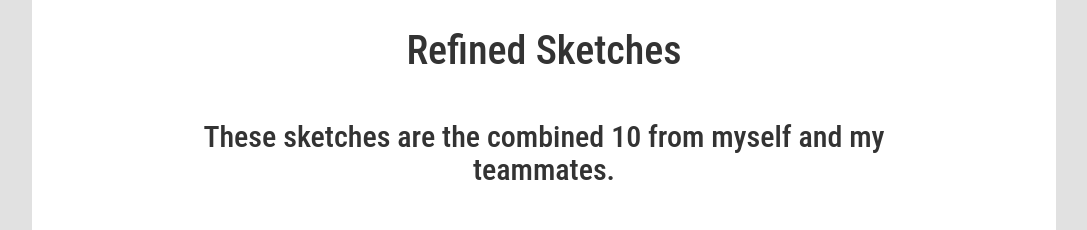
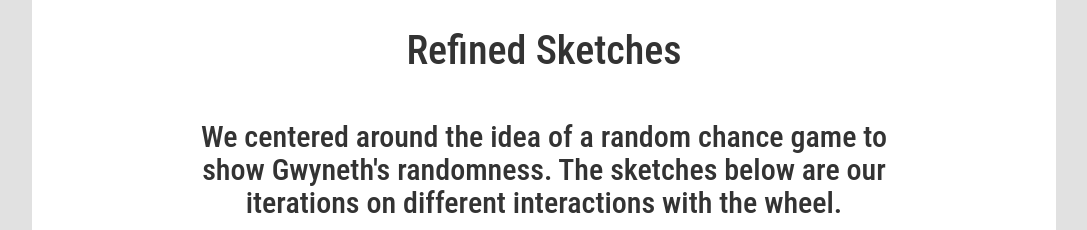
Before and after one commit to sarchwalk/sarchwalk.portfolio.github.io, a plain HTML site: page hci-P0.html in a window 1280 px wide. Shown: the part 2900-3130 px from the top of the page, without its empty margins (96-1183 px from the left). Drawn offline with nearby package versions, Linux system fonts and the light colour scheme.

```diff
--- a/hci-P0.html
+++ b/hci-P0.html
@@ -196,10 +196,12 @@
         </div>
 
 
+
         <h2>Refined Sketches</h2>
         <div class="intro">
             <h3>
-                These sketches are the combined 10 from myself and my teammates.
+                We centered around the idea of a random chance game to show Gwyneth's randomness. The sketches below are our iterations
+                on different interactions with the wheel.
             </h3>
         </div>
 
```
